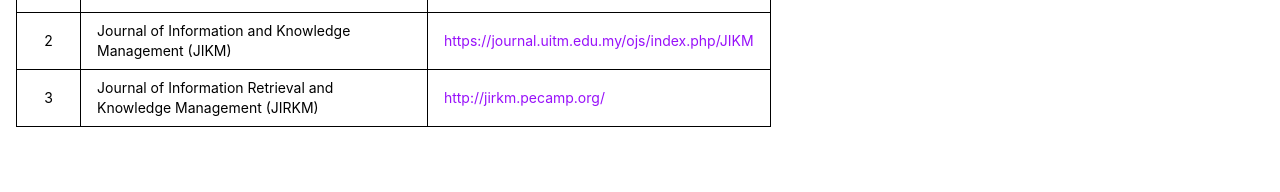
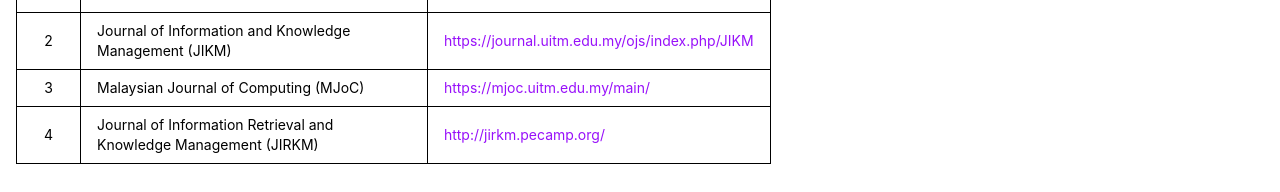
Before and after one commit to zafarshahrin/SIRKM2025, a Vue app: page /publication in a window 1280 px wide. Shown: the part 706-898 px from the top of the page. Built offline with nearby package versions, Linux system fonts and the light colour scheme.

Commit message:
latest 7000

```diff
--- a/src/components/views/home.vue
+++ b/src/components/views/home.vue
@@ -2,7 +2,7 @@
   <div class="home-content w-full pb-[120px]">
     <!-- Hero Section -->
 <section
-  :style="{ backgroundImage: `url(/assets/homesliderpage13.png)` }"
+  :style="{ backgroundImage: `url(/assets/WebBannerupdate.jpg)` }"
   class="relative bg-contain sm:bg-cover bg-center flex items-center justify-center
   h-[250px] sm:h-[350px] md:h-[550px] bg-no-repeat"
 >
--- a/src/components/views/publication.vue
+++ b/src/components/views/publication.vue
@@ -96,8 +96,24 @@
                     </td>
                   </tr>
 
+                                    <tr class="hover:bg-gray-50">
+                    <td class="border px-4 py-2 text-center">3</td>
+                    <td class="border px-4 py-2">
+                      Malaysian Journal of Computing (MJoC)
+                    </td>
+                    <td class="border px-4 py-2">
+                      <a
+                        href="https://mjoc.uitm.edu.my/main/"
+                        target="_blank"
+                        class="text-purple-600 hover:underline"
+                      >
+                        https://mjoc.uitm.edu.my/main/
+                      </a>
+                    </td>
+                  </tr>
+
                   <tr class="hover:bg-gray-50">
-                    <td class="border px-4 py-2 text-center">3</td>
+                    <td class="border px-4 py-2 text-center">4</td>
                     <td class="border px-4 py-2">
                       Journal of Information Retrieval and Knowledge Management
                       (JIRKM)
```
Also changed, not shown: public/assets/WebBannerupdate.jpg (added).
